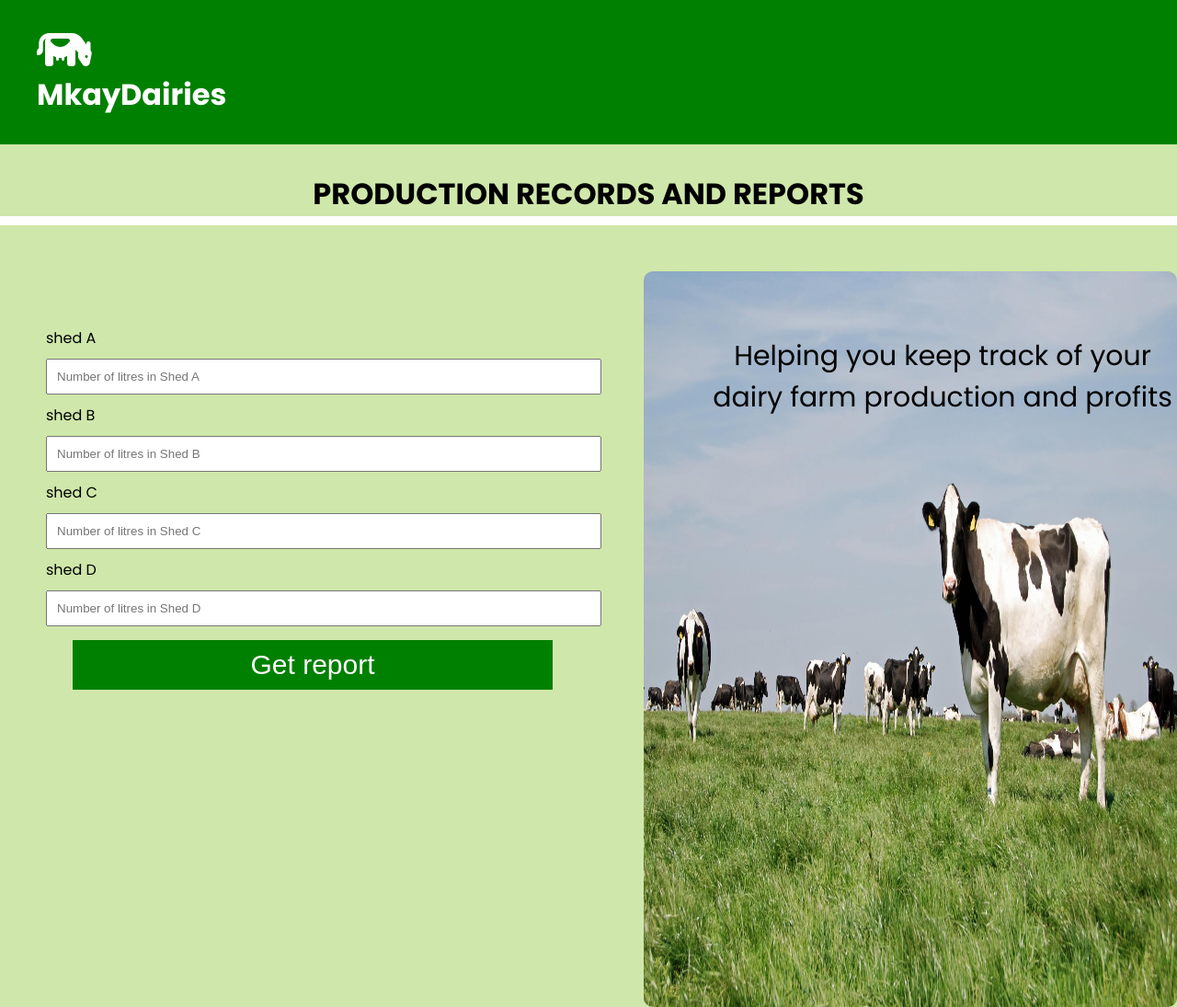
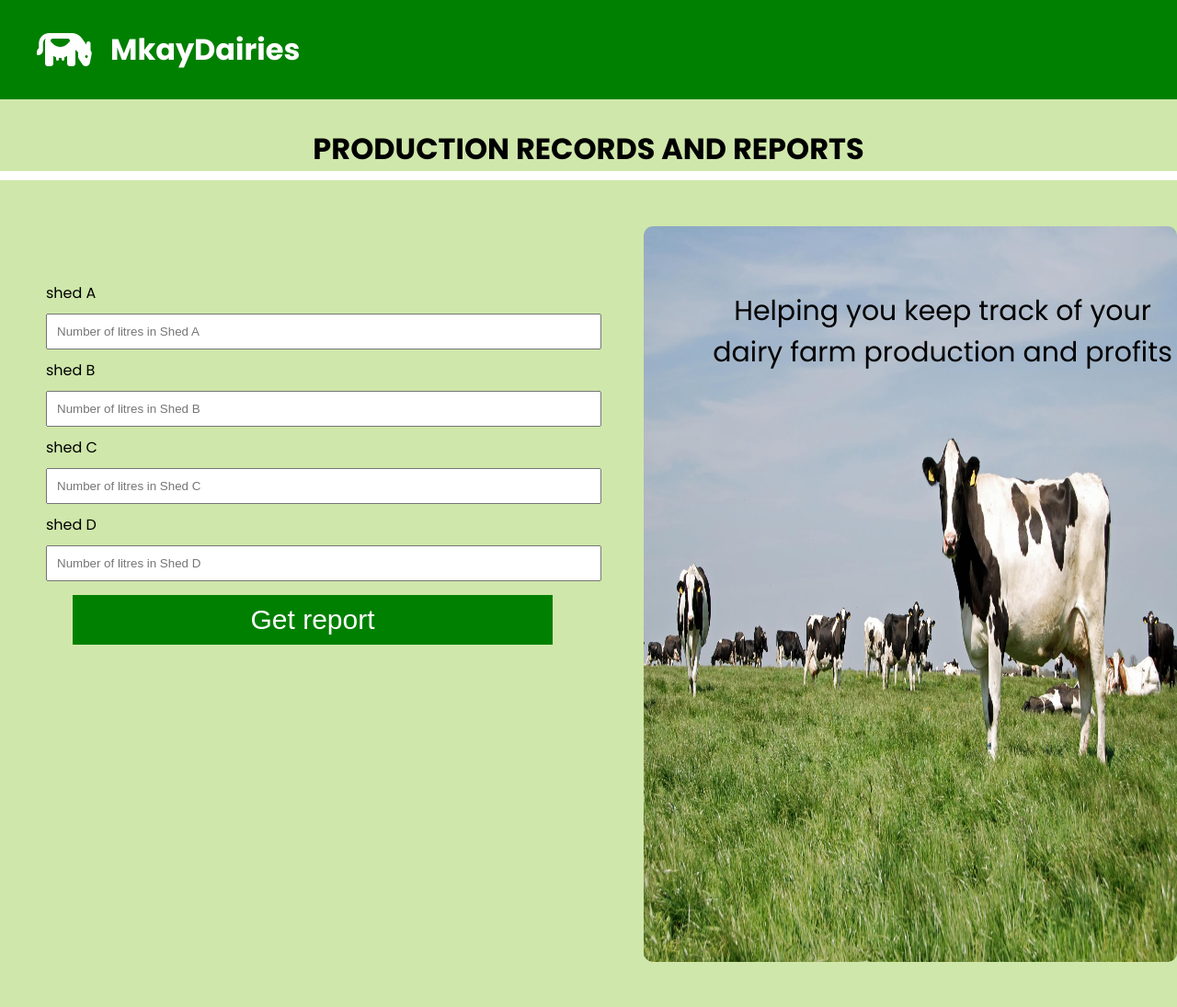
Before and after one commit to Maureenkamau03/Dairyfarm, a plain HTML site: page index.html in a window 1280 px wide. Shown: the top 1095 px of the page at 92% size. After the commit the page ends 1053 px from the top, so only its background shows below. Drawn offline with Linux system fonts and the light colour scheme.

Commit message:
positioning logo

```diff
--- a/assets/css/styles.css
+++ b/assets/css/styles.css
@@ -20,7 +20,7 @@ body {
 	/* height: 100px; */
 }
 /* navigation bar items */
-.navbar .navitems {
+.navbar .navitems .logo {
 	max-width: 20%;
 	display: flex;
 	align-items: center;
```
